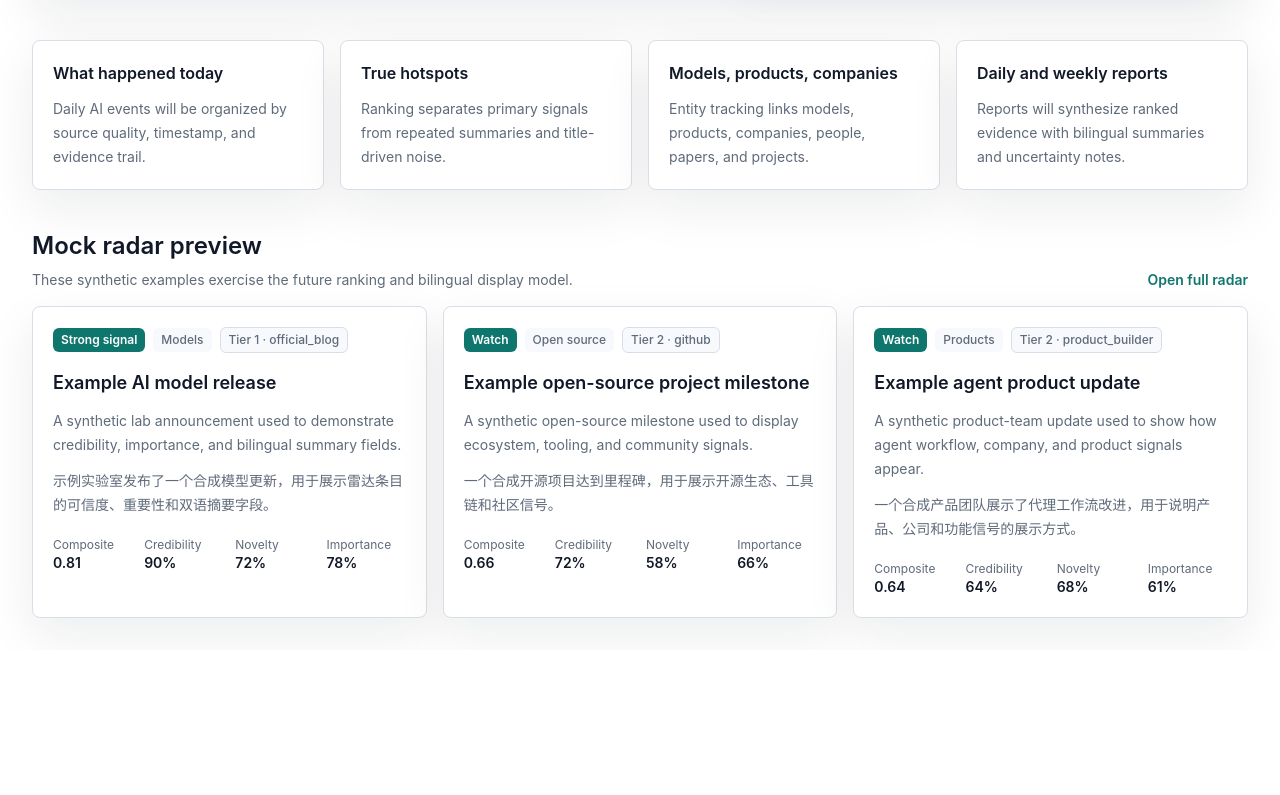
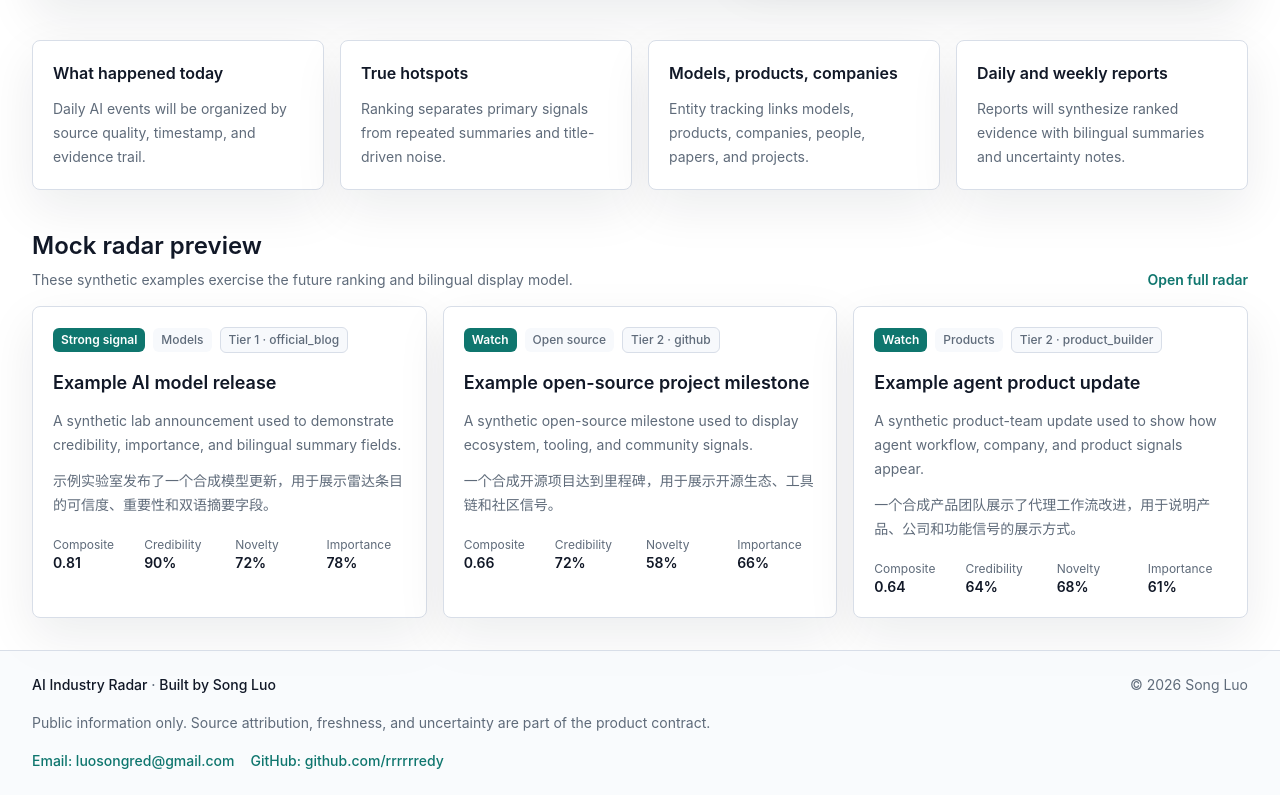
Before and after one commit to rrrrrredy/ai-radar-web, a Next.js app: page / in a window 1280 px wide. Shown: the part 505-1300 px from the top of the page. Before the commit the page ends 1155 px from the top, so only its background shows below. Built offline with nearby package versions, Linux system fonts and the light colour scheme.

Commit message:
Add footer author and contact branding

```diff
--- a/components/app-shell.tsx
+++ b/components/app-shell.tsx
@@ -1,14 +1,16 @@
 import type { ReactNode } from "react";
 
+import { Footer } from "@/components/footer";
 import { Nav } from "@/components/nav";
 
 export function AppShell({ children }: { children: ReactNode }) {
   return (
-    <div className="min-h-screen bg-white text-radar-ink">
+    <div className="flex min-h-screen flex-col bg-white text-radar-ink">
       <Nav />
-      <main className="mx-auto w-full max-w-7xl px-4 py-8 sm:px-6 lg:px-8">
+      <main className="mx-auto w-full max-w-7xl flex-1 px-4 py-8 sm:px-6 lg:px-8">
         {children}
       </main>
+      <Footer />
     </div>
   );
 }
--- /dev/null
+++ b/components/footer.tsx
@@ -0,0 +1,34 @@
+export function Footer() {
+  return (
+    <footer className="border-t border-radar-line bg-radar-panel/70">
+      <div className="mx-auto flex w-full max-w-7xl flex-col gap-4 px-4 py-6 text-sm text-radar-muted sm:px-6 lg:px-8">
+        <div className="flex flex-col gap-2 sm:flex-row sm:flex-wrap sm:items-center sm:justify-between">
+          <p className="font-medium text-radar-ink">
+            AI Industry Radar <span className="text-radar-muted">·</span> Built by Song Luo
+          </p>
+          <p>© 2026 Song Luo</p>
+        </div>
+        <p className="max-w-4xl leading-6">
+          Public information only. Source attribution, freshness, and uncertainty are part of the
+          product contract.
+        </p>
+        <div className="flex flex-col gap-2 sm:flex-row sm:flex-wrap sm:gap-x-4">
+          <a
+            className="font-medium text-radar-cyan hover:text-radar-ink"
+            href="mailto:luosongred@gmail.com"
+          >
+            Email: luosongred@gmail.com
+          </a>
+          <a
+            className="font-medium text-radar-cyan hover:text-radar-ink"
+            href="https://github.com/rrrrrredy"
+            rel="noreferrer"
+            target="_blank"
+          >
+            GitHub: github.com/rrrrrredy
+          </a>
+        </div>
+      </div>
+    </footer>
+  );
+}
```
Also changed, not shown: 2 other files (tests, documents, lock files or other folders).
